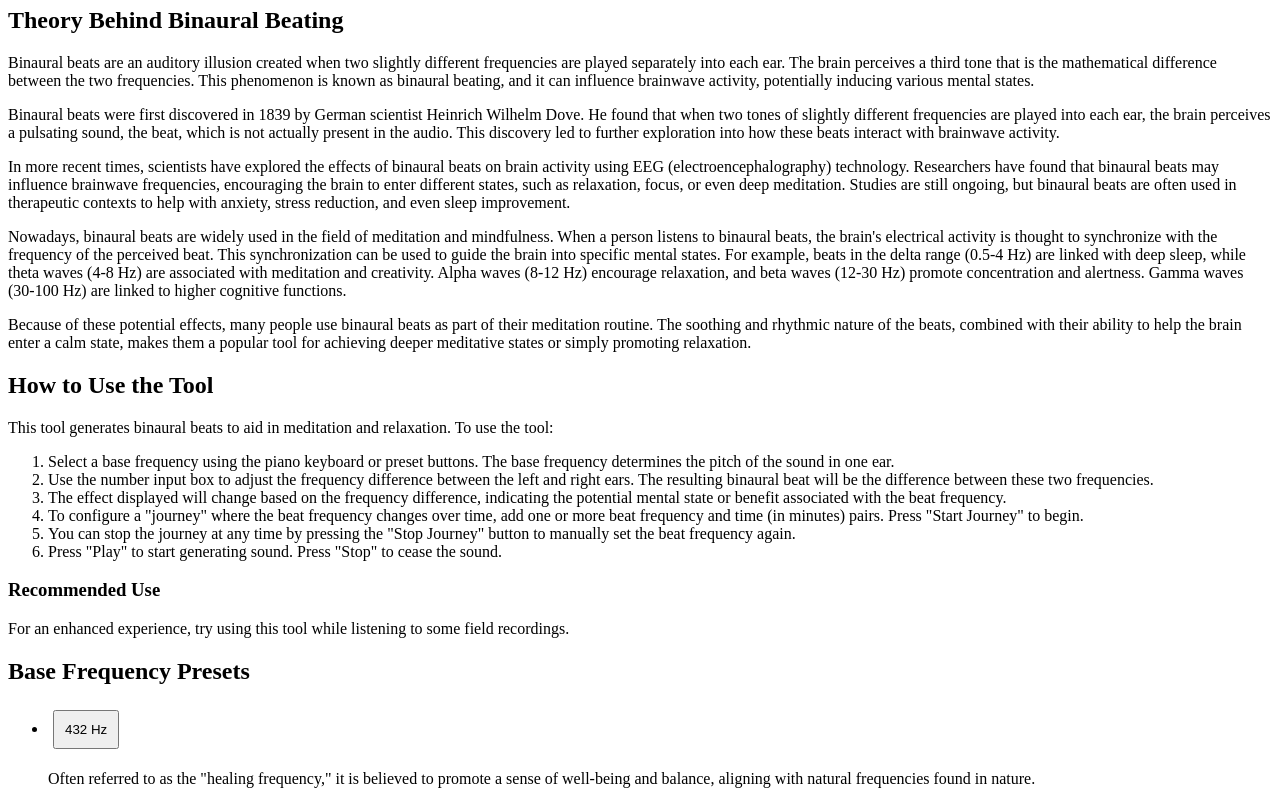
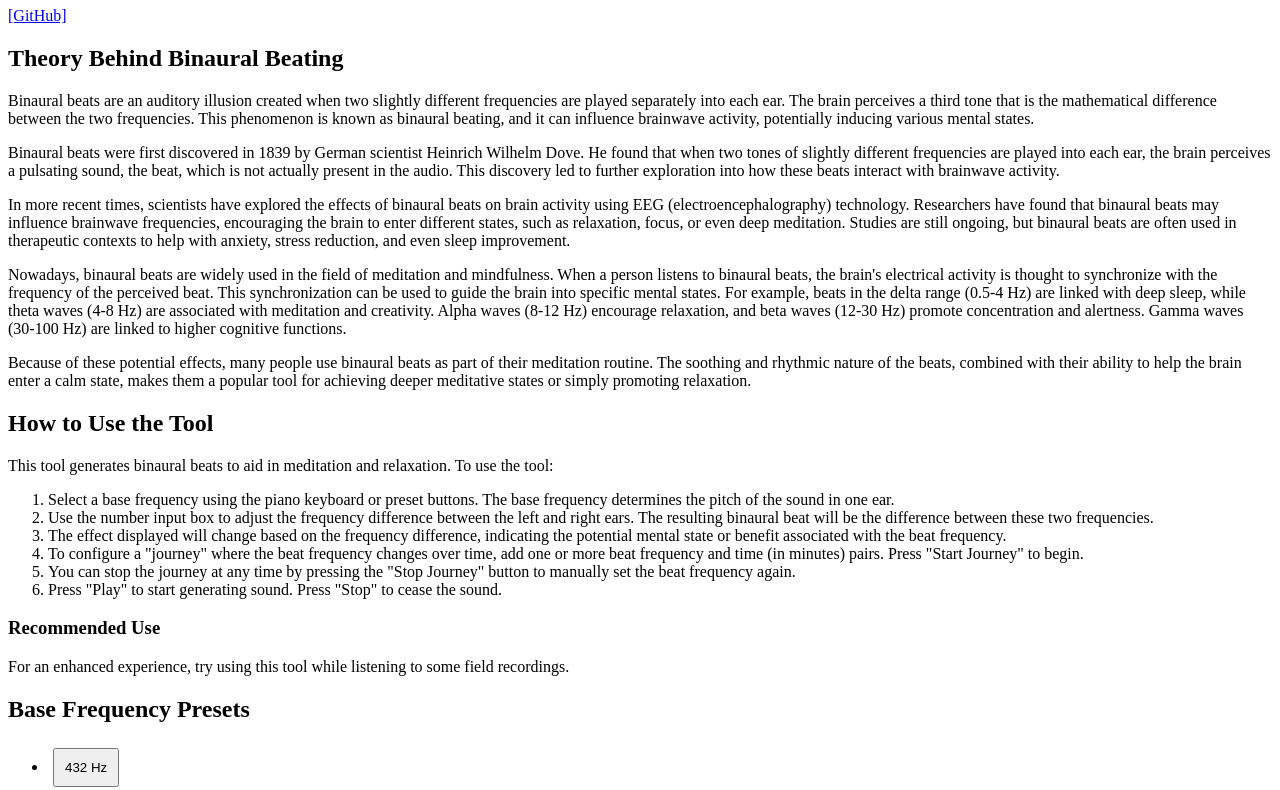
Before and after one commit to Haighton/BinauralBeatsWebpage, a plain HTML site: page Index.html in a window 1280 px wide. Shown: the part 73-863 px from the top of the page. Drawn offline with Linux system fonts and the light colour scheme.

Commit message:
small edit

```diff
--- a/Index.html
+++ b/Index.html
@@ -12,6 +12,7 @@
 
 <body>
     <h1>Binaural Beats Meditation Tool</h1>
+    <a href="https://github.com/Haighton/BinauralBeatsWebpage" target="_blank">[GitHub]</a>
     <div class="description">
         <h2>Theory Behind Binaural Beating</h2>
         <p>Binaural beats are an auditory illusion created when two slightly different frequencies are played separately into each ear. The brain perceives a third tone that is the mathematical difference between the two frequencies. This phenomenon is known as binaural beating, and it can influence brainwave activity, potentially inducing various mental states.</p>
```
